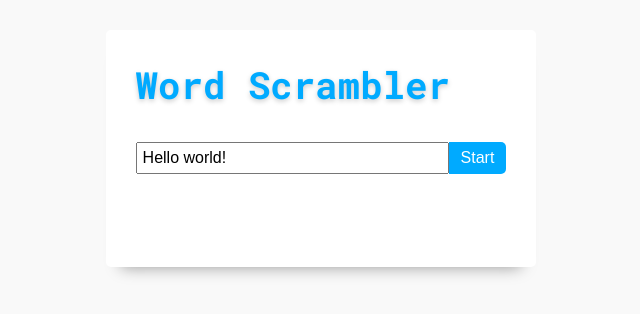
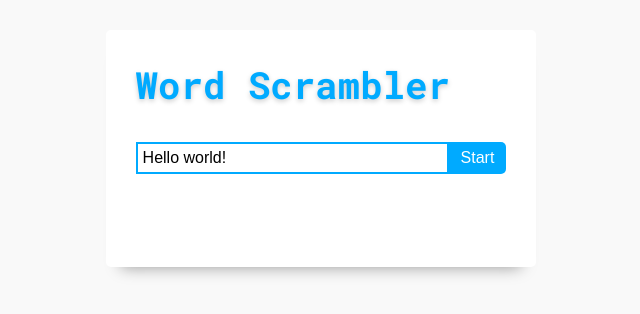
Before and after one commit to rolandjlevy/JS-word-scrambler, a plain HTML site: page index.html in a window 1280 px wide. Shown: the whole page, without its empty margins (319-959 px from the left). Drawn offline with Linux system fonts and the light colour scheme.

Commit message:
CSS changes

```diff
--- a/style.css
+++ b/style.css
@@ -17,6 +17,10 @@ body {
   box-shadow: 0 15px 15px -15px #00000066;
 }
 
+h3, h4 {
+  margin: 0;
+}
+
 h3 {
   color: #00aaff;
   text-shadow: 0 2px 5px rgb(204, 204, 204);
@@ -27,13 +31,17 @@ input, button {
   font-size: 1rem;
 }
 
+input {
+  border: 2px solid #00aaff;
+}
+
 .btn.start {
   cursor: pointer;
+  border: 0;
   border-top-right-radius: 5px;
   border-bottom-right-radius: 5px;
   background-color: #00aaff;
   color: white;
-  border: 0;
   padding: 7px 12px;
   opacity: 1;
   transition: opacity 0.2s ease;
@@ -59,10 +67,6 @@ input, button {
   transition: opacity 1s ease;
 }
 
-h3, h4 {
-  margin: 0;
-}
-
 .m-t-20 {
   margin-top: 20px;
 }
```
